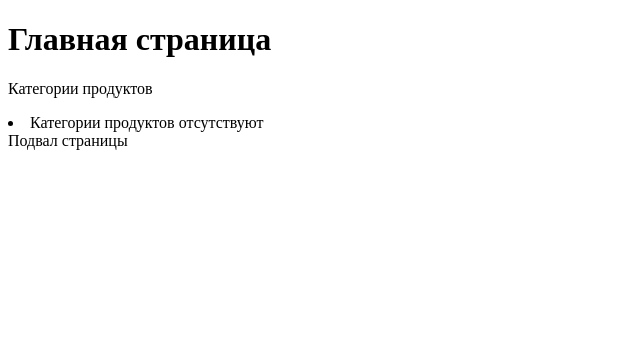
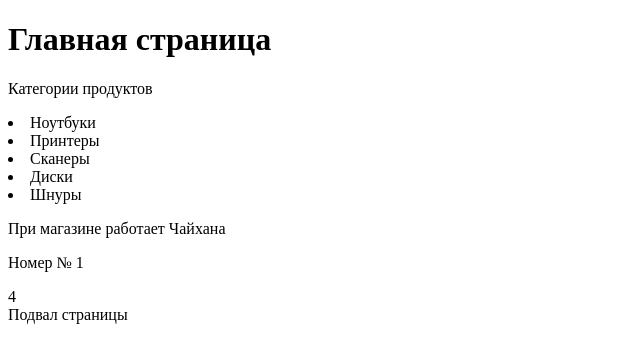
Before and after one commit to Mezerx/Web_1, a Django app: page / in a window 1280 px wide. Shown: the top 363 px of the page, without its empty margins (0-640 px from the left). Run offline with Django 4.2, Linux system fonts and the light colour scheme.

Commit message:
тег для для задания значений переменным

```diff
--- a/hello/firstapp/views.py
+++ b/hello/firstapp/views.py
@@ -5,7 +5,7 @@ from django.http import *
 # Create your views here.
 
 def index(request):
-    cat = []
+    cat = ["Ноутбуки", "Принтеры", "Сканеры", "Диски", "Шнуры"]
     return render(request, "firstapp/index.html", context={"cat": cat})
 
 def about(request):
--- a/hello/templates/firstapp/index.html
+++ b/hello/templates/firstapp/index.html
@@ -8,5 +8,10 @@
   {% empty %}
     <li>Категории продуктов отсутствуют</li>
   {% endfor %}
-
+{% with name="Чайхана" nom=1%}
+<div>
+    <p>При магазине работает {{ name }}</p>
+    <p>Номер № {{ nom }}</p>
+</div>
+{% endwith %}4
 {% endblock content %}
```
